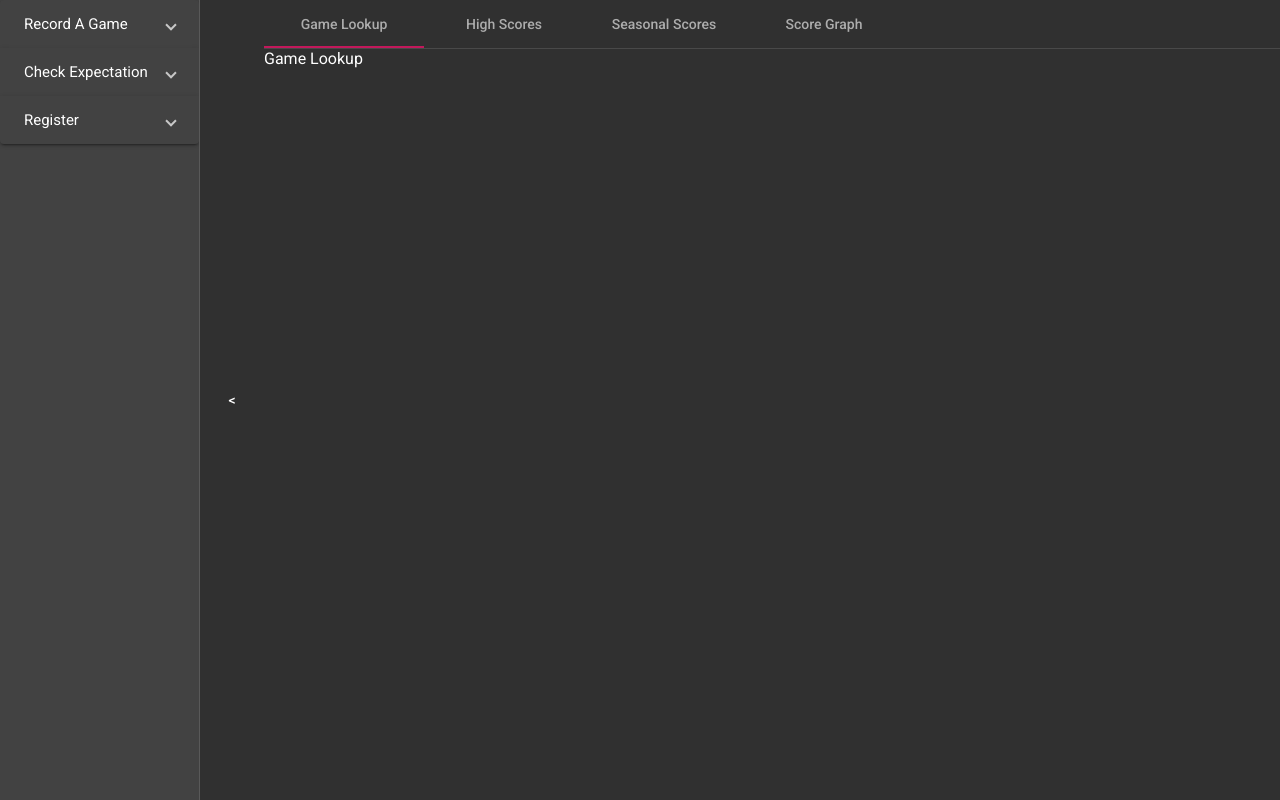
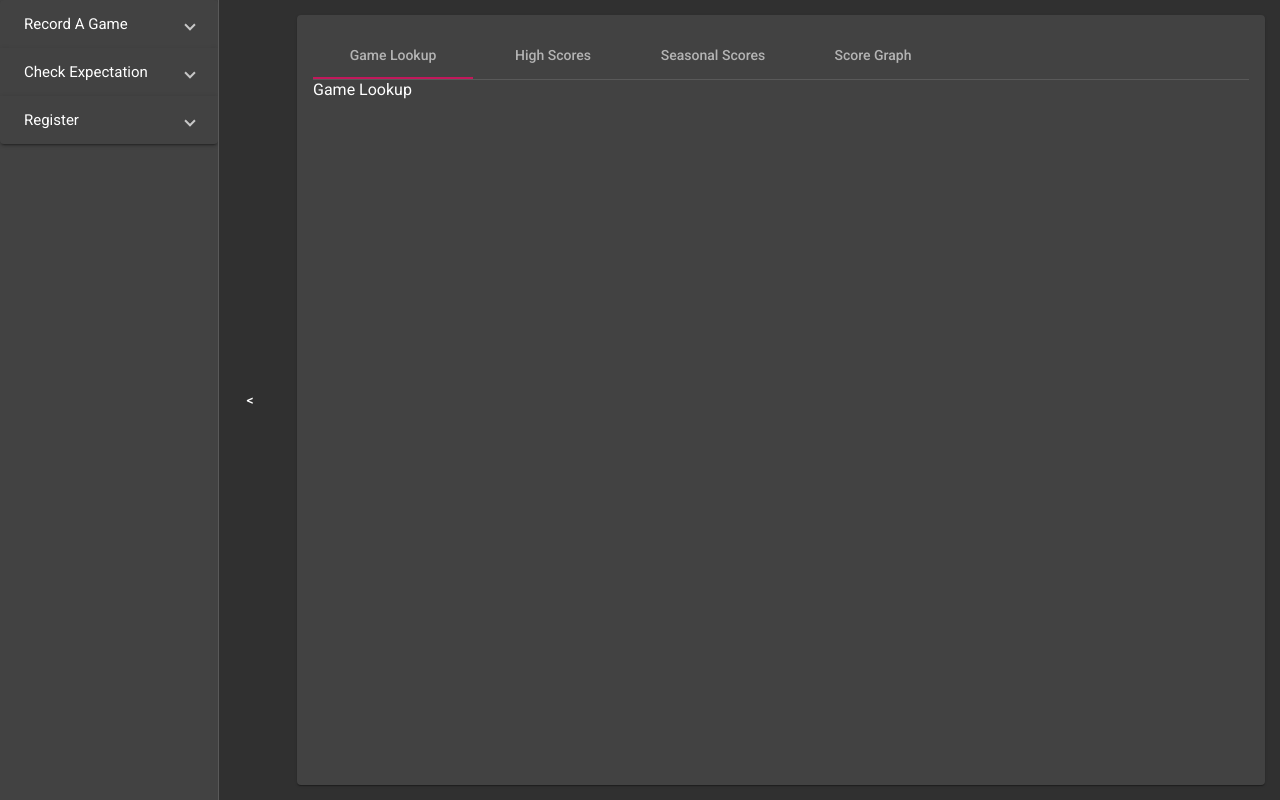
Before and after one commit to owolfhu1/mat-pong, an Angular app: page / in a window 1280 px wide. Built offline with nearby package versions, Linux system fonts and the light colour scheme.

Commit message:
small style changes + inactive loading screen

```diff
--- a/src/app/app.component.css
+++ b/src/app/app.component.css
@@ -1,9 +1,11 @@
 .side-bar {
   width: 200px;
 }
-.main {
 
-}
 .container {
   height: 100%;
 }
+
+.middle {
+  text-align: center;
+}
--- a/src/app/app.component.html
+++ b/src/app/app.component.html
@@ -1,5 +1,10 @@
-<mat-drawer-container class="container">
-  <mat-drawer class="side-bar" mode="side" [opened]="opened">
+<div *ngIf="loading" class="middle">
+  <h1>Booting API...</h1>
+  <mat-progress-bar mode="query" color="accent"></mat-progress-bar>
+</div>
+
+<mat-drawer-container *ngIf="!loading" class="container">
+  <mat-drawer mode="side" [opened]="opened">
     <mat-accordion>
       <mat-expansion-panel>
         <mat-expansion-panel-header>
@@ -30,16 +35,22 @@
     </mat-accordion>
 
   </mat-drawer>
+
   <mat-drawer-content class="main" style="display: flex">
     <button mat-button (click)="opened = !opened">
       {{ opened ? '<' : '>' }}
     </button>
 
-    <mat-tab-group style="flex: 1">
-      <mat-tab label="Game Lookup"> Game Lookup </mat-tab>
-      <mat-tab label="High Scores"> High Scores </mat-tab>
-      <mat-tab label="Seasonal Scores"> Seasonal Scores </mat-tab>
-      <mat-tab label="Score Graph"> Score Graph </mat-tab>
-    </mat-tab-group>
+    <mat-card style="flex: 1; margin: 15px">
+      <mat-tab-group>
+        <mat-tab label="Game Lookup"> Game Lookup </mat-tab>
+
+        <mat-tab label="High Scores"> High Scores </mat-tab>
+
+        <mat-tab label="Seasonal Scores"> Seasonal Scores </mat-tab>
+
+        <mat-tab label="Score Graph"> Score Graph </mat-tab>
+      </mat-tab-group>
+    </mat-card>
   </mat-drawer-content>
 </mat-drawer-container>
--- a/src/app/app.component.ts
+++ b/src/app/app.component.ts
@@ -7,4 +7,12 @@ import { Component } from '@angular/core';
 })
 export class AppComponent {
   opened = true;
+  loading = false;
 }
+
+/*
+  for deploy:
+  ng build --prod --output-path docs --base-href mat-pong
+  copy index.html -> 404.html
+  git add, commit, push
+ */
--- a/src/app/app.module.ts
+++ b/src/app/app.module.ts
@@ -7,6 +7,9 @@ import {MatButtonModule} from "@angular/material/button";
 import {MatSidenavModule} from "@angular/material/sidenav";
 import {MatTabsModule} from "@angular/material/tabs";
 import {MatExpansionModule} from "@angular/material/expansion";
+import {MatCardModule} from "@angular/material/card";
+import {MatProgressSpinnerModule} from "@angular/material/progress-spinner";
+import {MatProgressBarModule} from "@angular/material/progress-bar";
 
 @NgModule({
   declarations: [
@@ -19,6 +22,8 @@ import {MatExpansionModule} from "@angular/material/expansion";
     MatSidenavModule,
     MatTabsModule,
     MatExpansionModule,
+    MatCardModule,
+    MatProgressBarModule,
   ],
   providers: [],
   bootstrap: [AppComponent]
```
Also changed, not shown: 5 other files (tests, documents, lock files or other folders).
